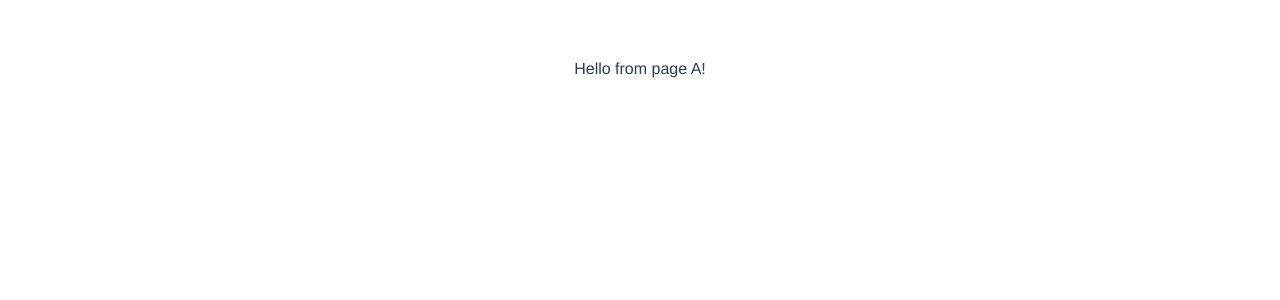
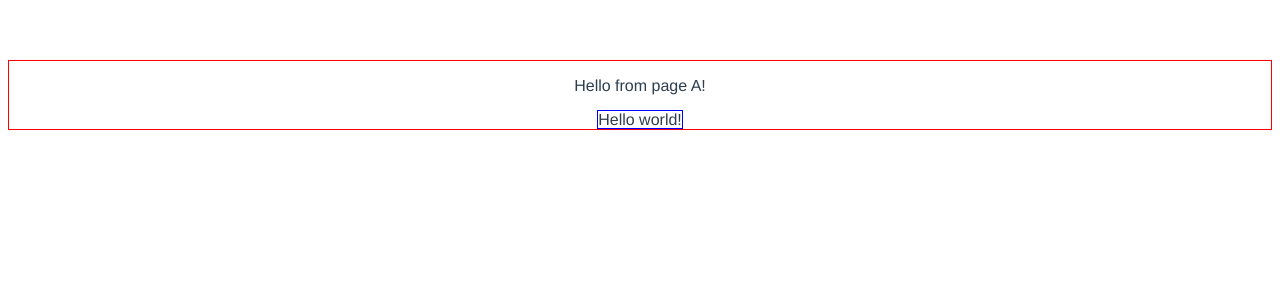
Before and after one commit to pripovedac/TimeCruncher, a Vue app in the folder Project/Frontend/time-cruncher-fe/: page /a in a window 1280 px wide. Shown: the top 300 px of the page. Built offline with nearby package versions, Linux system fonts and the light colour scheme.

Commit message:
feat(docs): add diagrams

```diff
--- a/Project/Frontend/time-cruncher-fe/src/components/pages/a.vue
+++ b/Project/Frontend/time-cruncher-fe/src/components/pages/a.vue
@@ -1,5 +1,8 @@
 <template>
-    <p>Hello from page A!</p>
+    <div>
+        <p>Hello from page A!</p>
+        <label>Hello world!</label>
+    </div>
 </template>
 
 <script>
@@ -8,6 +11,13 @@
     }
 </script>
 
-<style scoped>
+<style scoped lang="scss">
+    div {
+        border: 1px solid red;
+
+        label {
+            border: 1px solid blue;
+        }
+    }
 
 </style>
```
